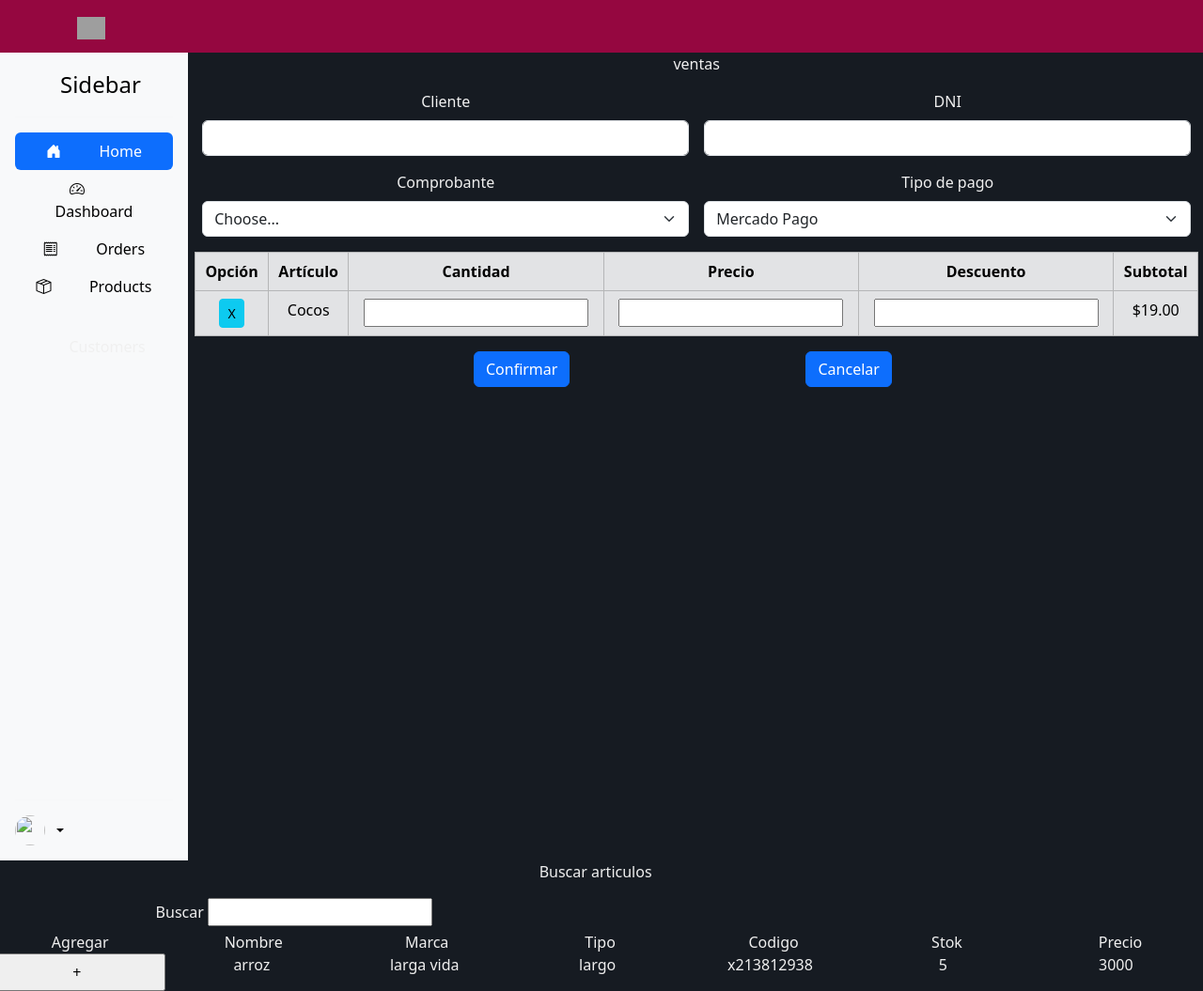
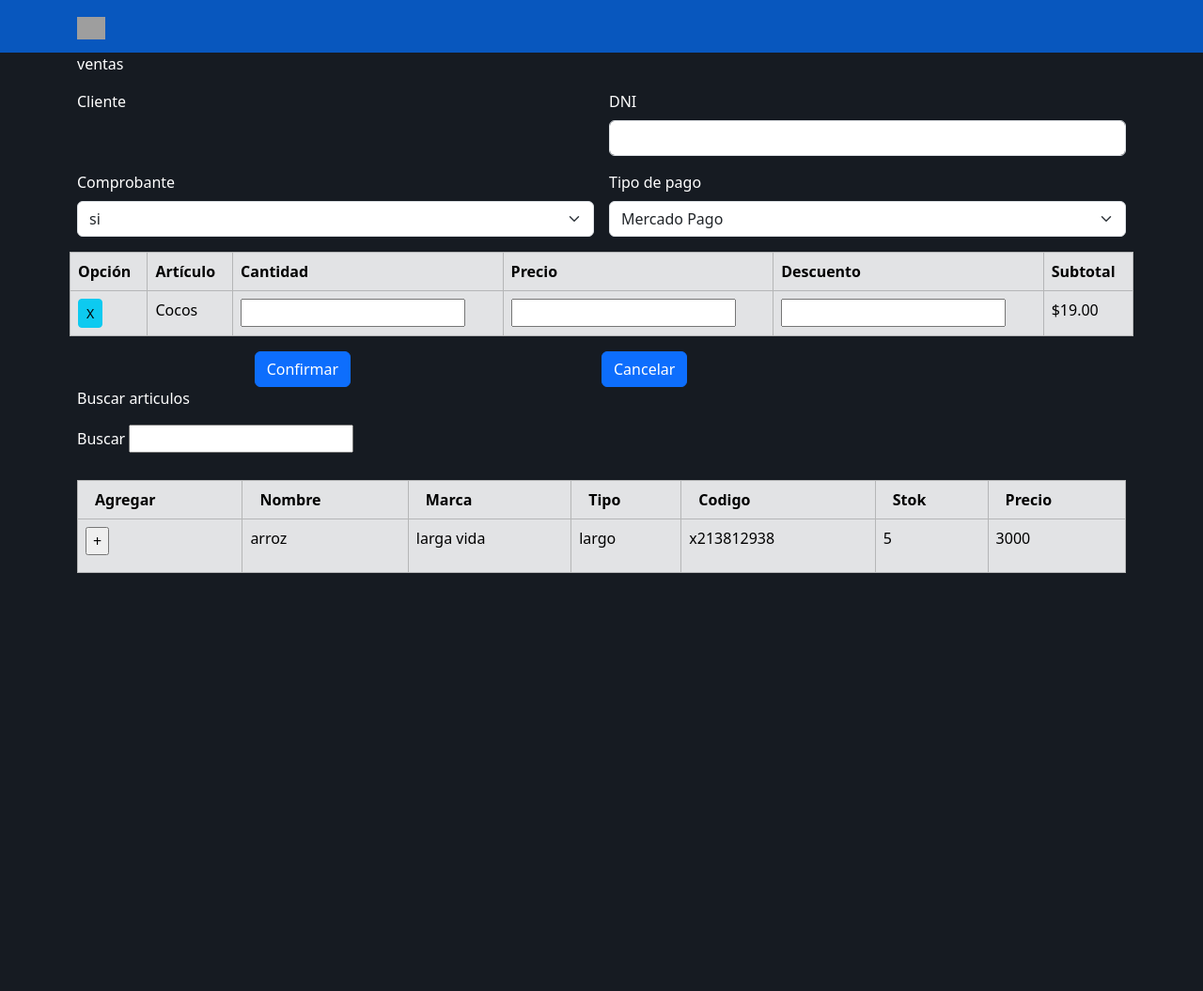
Before and after one commit to SPYROBO/galeazzi, a PHP site: page / in a window 1280 px wide. Shown: the whole page at 94% size. After the commit the page ends 610 px from the top, so only its background shows below. Run offline with PHP 8.4, Linux system fonts and the light colour scheme; grey boxes are pictures that could not be loaded.

Commit message:
se agregan cambios en el buscador

```diff
--- a/css/style.css
+++ b/css/style.css
@@ -1,12 +1,12 @@
 
 div{
-    color: #F0F0F0;
+    color: #ffffff;
 }
 body{
     background-color: #161B22;
 }
 .navbar {
-    background-color: #950740 !important;
+    background-color: #0857BE !important;
 }
 .listar {
     margin-left: 10px;
@@ -14,3 +14,6 @@ body{
 .contenedor{
     width: 99%;
 }
+.mostrador{
+    color: #000000;
+}
--- a/index.html
+++ b/index.html
@@ -19,93 +19,14 @@
 <nav class="navbar bg-body-tertiary">
     <div class="container">
         <a class="navbar-brand" href="#">
-            <img src = "amd.svg" alt ="Coco's Supermarket" width = "30" height = "24">
+            <img src="amd.svg" alt="Coco's Supermarket" width="30" height="24">
         </a>
     </div>
 </nav>
 
 <body>
-    <div class="contenedor">
-        <div class="row text-center">
-            <!-- sidebar -->
-            <div class="col-2">
-                <div class="d-flex flex-column flex-shrink-0 p-3 bg-body-tertiary"
-                    style="height: 860px; position: grid; width: 200px;">
-                    <a href="/"
-                        class="d-flex align-items-center mb-3 mb-md-0 me-md-auto link-body-emphasis text-decoration-none">
-                        <svg class="bi pe-none me-2" width="40" height="20">
-                            <use xlink:href="#bootstrap"></use>
-                        </svg>
-                        <span class="fs-4">Sidebar</span>
-                    </a>
-                    <hr>
-                    <ul class="nav nav-pills flex-column mb-auto">
-                        <li class="nav-item">
-                            <a href="#" class="nav-link active" aria-current="page">
-                                <i class="bi bi-house-door-fill me-2"></i>
-                                <svg class="bi pe-none me-2" width="16" height="16">
-                                    <use xlink:href="#home"></use>
-                                </svg>
-                                Home
-                            </a>
-                        </li>
-                        <li>
-                            <a href="#" class="nav-link link-body-emphasis">
-                                <i class="bi bi-speedometer2 me-2"></i>
-                                <svg class="bi pe-none me-2" width="16" height="16">
-                                    <use xlink:href="#speedometer2"></use>
-                                </svg>
-                                Dashboard
-                            </a>
-                        </li>
-                        <li>
-                            <a href="#" class="nav-link link-body-emphasis">
-                                <i class="bi bi-receipt me-2"></i>
-                                <svg class="bi pe-none me-2" width="16" height="16">
-                                    <use xlink:href="#table"></use>
-                                </svg>
-                                Orders
-                            </a>
-                        </li>
-                        <li>
-                            <a href="#" class="nav-link link-body-emphasis">
-                                <i class="bi bi-box-seam me-2"></i>
-                                <svg class="bi pe-none me-2" width="16" height="16">
-                                    <use xlink:href="#grid"></use>
-                                </svg>
-                                Products
-                            </a>
-                        </li>
-                        <li>
-                            <a href="#" class="nav-link link-body-emphasis">
-                                <a href="#" class="nav-link link-body-emphasis"></a>
-                                <svg class="bi pe-none me-2" width="16" height="16">
-                                    <use xlink:href="#people-circle"></use>
-                                </svg>
-                                Customers
-                            </a>
-                        </li>
-                    </ul>
-                    <hr>
-                    <div class="dropdown">
-                        <a href="#"
-                            class="d-flex align-items-center link-body-emphasis text-decoration-none dropdown-toggle"
-                            data-bs-toggle="dropdown" aria-expanded="false">
-                            <img src="" alt="" width="32" height="32" class="rounded-circle me-2">
-                            <strong></strong>
-                        </a>
-                        <ul class="dropdown-menu text-small shadow">
-                            <li><a class="dropdown-item" href="#"></a></li>
-                            <li><a class="dropdown-item" href="#"></a></li>
-                            <li><a class="dropdown-item" href="#"></a></li>
-                            <li>
-                                <hr class="dropdown-divider">
-                            </li>
-                            <li><a class="dropdown-item" href="#"></a></li>
-                        </ul>
-                    </div>
-                </div>
-            </div>
+    <div class="container">
+        <div class="row">
             <!-- carrito -->
             <div class="col">
                 <p>
@@ -114,7 +35,6 @@
                 <form class="row g-3">
                     <div class="col-md-6">
                         <label for="validationDefault01" class="form-label">Cliente</label>
-                        <input type="text" class="form-control" id="validationDefault01" value="" required>
                     </div>
                     <div class="col-md-6">
                         <label for="validationDefault01" class="form-label">DNI</label>
@@ -123,8 +43,8 @@
                     <div class="col-md-6">
                         <label for="validationDefault04" class="form-label">Comprobante</label>
                         <select class="form-select" id="validationDefault04" required>
-                            <option selected disabled value="">Choose...</option>
-                            <option>...</option>
+                            <option id="option_si" value="si">si</option>
+                            <option id="option_no" value="no">no</option>
                         </select>
                     </div>
                     <div class="col-md-6">
@@ -167,7 +87,7 @@
                     </div>
                 </form>
             </div>
-            <!-- glosario -->
+            <!-- buscador -->
             <div class="col">
                 <p>Buscar articulos</p>
                 <form class="row g-3">
@@ -176,28 +96,59 @@
                         <input type="text" class="text  " id="validationDefault01" value="" required>
                     </div>
                 </form>
-                <!-- indicadores-->
-                <div class="row">
-                    <div class="col"><label class="listar">Agregar</label></div>
-                    <div class="col"><label class="listar">Nombre</label></div>
-                    <div class="col"><label class="listar">Marca</label></div>
-                    <div class="col"><label class="listar">Tipo</label></div>
-                    <div class="col"><label class="listar">Codigo</label></div>
-                    <div class="col"><label class="listar">Stok</label></div>
-                    <div class="col"><label class="listar">Precio</label></div>
+                <br>
+                <table class="table table-secondary table-bordered">
+                    <thead>
+                        <tr>
+                            <th><label class="listar">Agregar</label></th>
+                            <th><label class="listar">Nombre</label></th>
+                            <th><label class="listar">Marca</label></th>
+                            <th><label class="listar">Tipo</label></th>
+                            <th><label class="listar">Codigo</label></th>
+                            <th><label class="listar">Stok</label></th>
+                            <th><label class="listar">Precio</label></th>
+                        </tr>
+                    </thead>
+                    <!-- mostrador de info-->
+                    <tbody>
+                        <tr>
+                            <td><input class="col" id="agregar" type="button" value="+"></td>
+                            <td>
+                                <div id="nombre" class="col mostrador">
+                                    <p>arroz</p>
                                 </div>
-                <!-- mostrador de info-->
-                <div class="row ">
-                    <input class="col" id="agregar" type="button" value="+">
-                    <div id="nombre" class="col"><p>arroz</p></div>
-                    <div id="marca" class="col"><p>larga vida</p></div>
-                    <div id="tipo" class="col"><p>largo</p></div>
-                    <div id="codigo" class="col"><p>x213812938</p></div>
-                    <div id="stok" class="col"><p>5</p></div>
-                    <div id="precio" class="col"><p>3000</p></div>
+                            </td>
+                            <td>
+                                <div id="marca" class="col mostrador">
+                                    <p>larga vida</p>
                                 </div>
+                            </td>
+                            <td>
+                                <div id="tipo" class="col mostrador">
+                                    <p>largo</p>
+                                </div>
+                            </td>
+                            <td>
+                                <div id="codigo" class="col mostrador">
+                                    <p>x213812938</p>
+                                </div>
+                            </td>
+                            <td>
+                                <div id="stok" class="col mostrador">
+                                    <p>5</p>
+                                </div>
+                            </td>
+                            <td>
+                                <div id="precio" class="col mostrador">
+                                    <p>3000</p>
+                                </div>
+                            </td>
+                        </tr>
+                    </tbody>
+                </table>
             </div>
         </div>
     </div>
 </body>
+
 </html>
```
Lines whose indentation alone changed are shown as unchanged.
